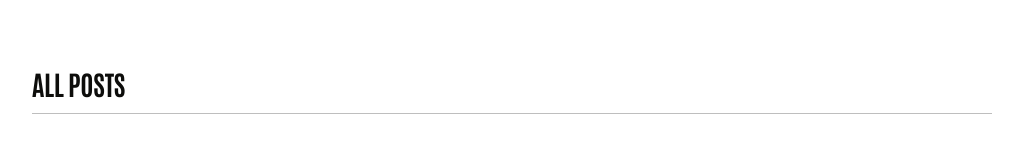
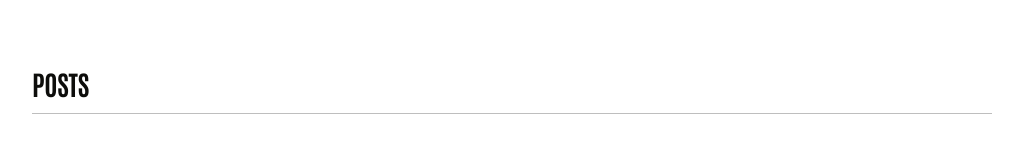
Before and after one commit to makeneto/makenedev, a React (Vite) app: page /blog in a window 1280 px wide. Shown: the part 365-509 px from the top of the page, without its empty margins (128-1151 px from the left). Built offline with nearby package versions, Linux system fonts and the light colour scheme; a web font is replaced by a local one.

Commit message:
refactor(ShowcaseHeader): rename props for clarity and simplify title rendering

```diff
--- a/src/components/showcase-section/ShowcaseHeader.tsx
+++ b/src/components/showcase-section/ShowcaseHeader.tsx
@@ -2,26 +2,22 @@ import { ViewAllLink } from "./ViewAllLink"
 
 interface ShowcaseHeaderProps {
   title: string
-  viewAll?: string
+  linkSection?: string
+  textLink?: string
   isShowcase?: boolean
 }
 
 const ShowcaseHeader = ({
   title,
-  viewAll = "",
+  linkSection = "",
+  textLink = "View all",
   isShowcase,
 }: ShowcaseHeaderProps) => {
-  const isHiddenTitle = title === "Timeline" || title === "Profile"
-
-  const label = !isHiddenTitle ? (viewAll ? "Last" : "All") : null
-
   return (
     <header className={`showcase-header ${isShowcase && "pt-14"} pb-4`}>
-      <h2 className="showcase-heading">
-        {label} {title}
-      </h2>
+      <h2 className="showcase-heading">{title}</h2>
 
-      {viewAll && <ViewAllLink to={viewAll} />}
+      {linkSection && <ViewAllLink to={linkSection} textLink={textLink} />}
     </header>
   )
 }
```
